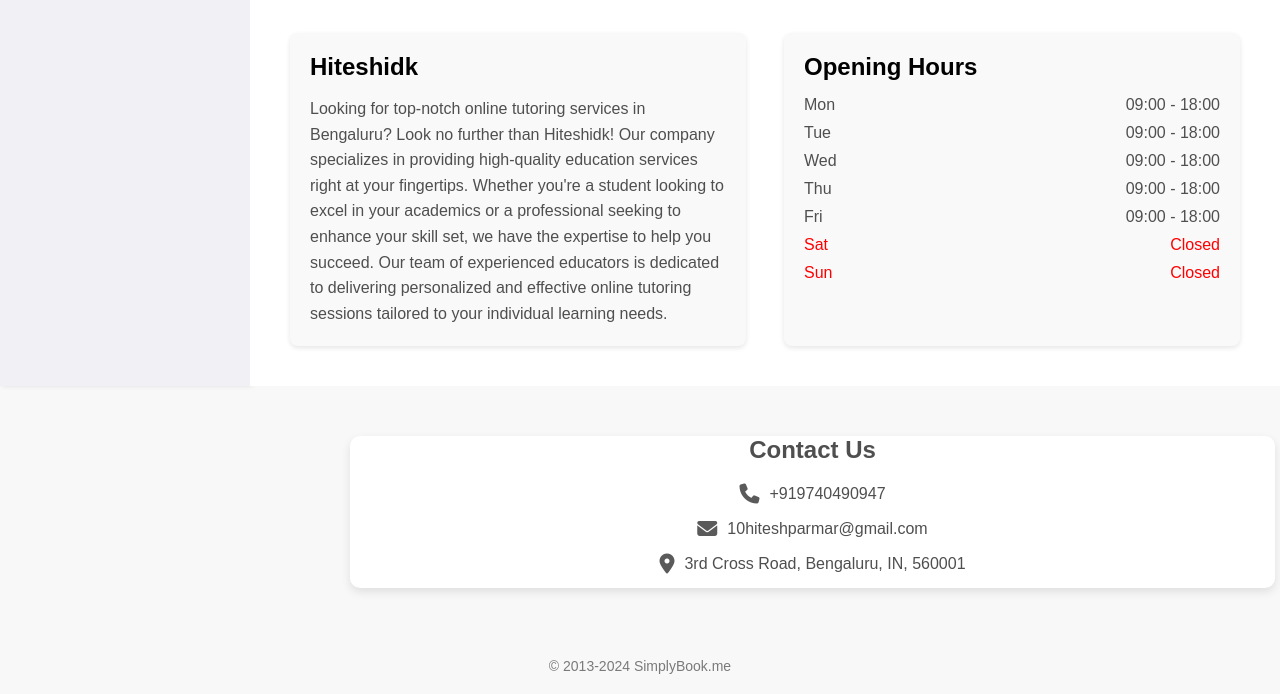
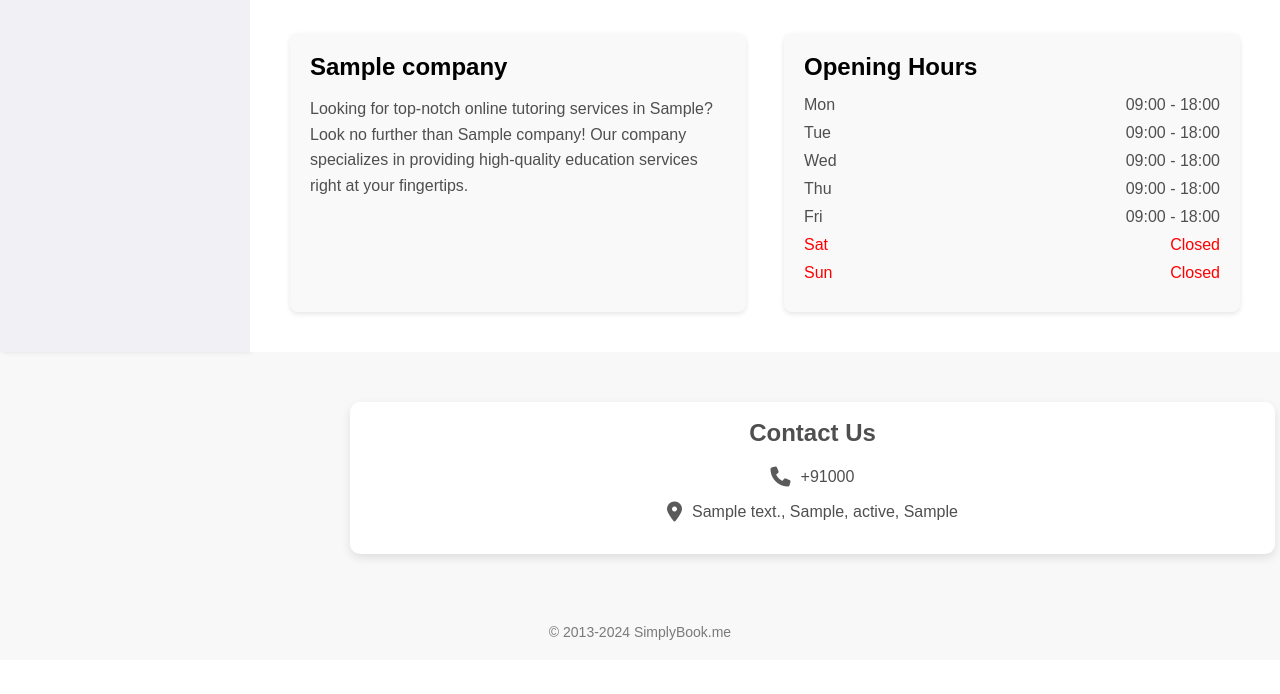
Before and after one commit to Cmdhemanth/simplybooking-replica, a Flask app: template templates/home.html in a window 1280 px wide. Shown: the part 716-1410 px from the top of the page. After the commit the page ends 1356 px from the top, so only its background shows below. Run offline with Flask 3, Linux system fonts and the light colour scheme; the template is opened without the code that fills it: values that come from a table or form of the project are taken from there, others are empty; tables that the repository leaves empty hold one stand-in row (values such as "Sample post"); some libraries are stand-ins or nearby versions.

Commit message:
added logic to load dashboard and booking home

```diff
--- a/app.py
+++ b/app.py
@@ -1,4 +1,4 @@
-from flask import Flask, render_template, redirect, url_for, request
+from flask import Flask, render_template, redirect, url_for, request, make_response
 from flask_sqlalchemy import SQLAlchemy
 
 app = Flask(__name__)
@@ -39,6 +39,27 @@ class CompanyAddress(db.Model):
 
     def __repr__(self):
         return f"{self.company_id}, {self.address}, {self.city}, {self.state}, {self.country}"
+
+class Bookings(db.Model):
+    __tablename__ = 'bookings'
+    id = db.Column(db.Integer, primary_key=True)
+    company_id = db.Column(db.Integer, db.ForeignKey('companies.id'))
+    name = db.Column(db.String(80), nullable=False)
+    phone = db.Column(db.String(80), nullable=False)
+    email = db.Column(db.String(80), nullable=False)
+    date = db.Column(db.String(80), nullable=False)
+    duration = db.Column(db.Integer, nullable=False)
+
+    def __init__(self, company_id, name, phone, email, date, duration):
+        self.company_id = company_id
+        self.name = name
+        self.phone = phone
+        self.email = email
+        self.date = date
+        self.duration = duration
+
+    def __repr__(self):
+        return f"{self.company_id}, {self.name}, {self.phone}, {self.email}, {self.date}, {self.duration}"
 
 @app.route('/', methods=['GET'])
 def index():
@@ -84,9 +105,20 @@ def register_complete(company_id):
         db.session.add(address)
         db.session.commit()
 
-        return render_template('register-complete.html', address=address)
+        return redirect(f"/dashboard/{company_id}")
     else:
         return redirect(url_for('register_name'))
+
+@app.route('/dashboard/<int:company_id>')
+def dashboard(company_id):
+    return render_template('dashboard.html', company_id=company_id)
+
+@app.route('/booking/home/<int:company_id>')
+def booking_home(company_id):
+    company = Company.query.get(company_id)
+    company_location = CompanyAddress.query.get(company_id)
+
+    return render_template('home.html', company=company, company_location=company_location)
 
 if __name__ == "__main__":
     with app.app_context():
--- a/templates/dashboard.html
+++ b/templates/dashboard.html
@@ -57,7 +57,10 @@
 
       <div class="header-side-btns">
         <button class="upgrade-link-btn">Upgrade</button>
-        <button class="website-link-btn">
+        <button
+          class="website-link-btn"
+          onclick="window.location.href='/booking/home/{{company_id}}'"
+        >
           <img
             src="../static/images/link-icon.png"
             alt="link"
--- a/templates/home.html
+++ b/templates/home.html
@@ -1,9 +1,9 @@
 <!DOCTYPE html>
 <html lang="en">
   <head>
-    <meta charset="UTF-8">
-    <meta name="viewport" content="width=device-width, initial-scale=1.0">
-    <title> Booking System</title>
+    <meta charset="UTF-8" />
+    <meta name="viewport" content="width=device-width, initial-scale=1.0" />
+    <title>Booking System</title>
     <style>
       * {
         margin: 0;
@@ -26,7 +26,7 @@
         width: 250px;
         background-color: #f0f0f5;
         padding: 20px;
-            box-shadow: 2px 0 5px rgba(0,0,0,0.1);
+        box-shadow: 2px 0 5px rgba(0, 0, 0, 0.1);
       }
 
       .sidebar ul {
@@ -148,7 +148,6 @@
         color: red;
       }
 
-
       body {
         font-family: Arial, sans-serif;
         background-color: #f8f8f8;
@@ -157,33 +156,32 @@
       /* Contact Section */
       .contact-section {
         display: flex;
-            align-items:center;
+        align-items: center;
         justify-content: center;
         margin-top: 50px;
         margin-bottom: 50px;
-            padding:25px 40px 40px;
-            width:925px;
-            height:152px;
+        padding: 25px 40px 40px;
+        width: 925px;
+        height: 152px;
       }
 
       .contact-box {
         display: flex;
-            flex-direction:column;
-            align-items:center;
+        flex-direction: column;
+        align-items: center;
         justify-content: center;
         margin-top: 50px;
         margin-bottom: 50px;
-            margin-left:350px;
-            padding:25px 40px 40px;
-            width:925px;
-            height:152px;
+        margin-left: 350px;
+        padding: 25px 40px 40px;
+        width: 925px;
+        height: 152px;
         background-color: white;
         border-radius: 10px;
         box-shadow: 0 4px 10px rgba(0, 0, 0, 0.1);
         text-align: center;
-            color:#474747;
-            font-size:16px;
-
+        color: #474747;
+        font-size: 16px;
       }
 
       .contact-box h2 {
@@ -196,7 +194,7 @@
         display: flex;
         flex-direction: column;
         gap: 15px;
-            align-items:center;
+        align-items: center;
       }
 
       .info-item {
@@ -204,8 +202,8 @@
         align-items: center;
         font-size: 16px;
         color: #4f4f4f;
-            align-items:center;
-            text-align:center;
+        align-items: center;
+        text-align: center;
       }
 
       .info-item i {
@@ -243,9 +241,12 @@
       <div class="main-content">
         <!-- Header Section with Image and Button -->
         <div class="header">
-                <img src="https://www.shutterstock.com/image-illustration/abstract-3d-numbers-background-computer-600nw-1165123768.jpg "style="width: 900px; height: 220;">
+          <img
+            src="https://www.shutterstock.com/image-illustration/abstract-3d-numbers-background-computer-600nw-1165123768.jpg "
+            style="width: 900px; height: 220"
+          />
           <div class="header-text">
-                    <h1>Hiteshidk</h1>
+            <h1>{{company.name}}</h1>
             <button class="book-now-btn">Book Now</button>
           </div>
         </div>
@@ -254,8 +255,13 @@
         <div class="info-section">
           <!-- Hiteshidk Description -->
           <div class="info-box">
-                    <h2>Hiteshidk</h2>
-                    <p>Looking for top-notch online tutoring services in Bengaluru? Look no further than Hiteshidk! Our company specializes in providing high-quality education services right at your fingertips. Whether you're a student looking to excel in your academics or a professional seeking to enhance your skill set, we have the expertise to help you succeed. Our team of experienced educators is dedicated to delivering personalized and effective online tutoring sessions tailored to your individual learning needs.</p>
+            <h2>{{company.name}}</h2>
+            <p>
+              Looking for top-notch online tutoring services in
+              {{company_location.city}}? Look no further than {{company.name}}!
+              Our company specializes in providing high-quality education
+              services right at your fingertips.
+            </p>
           </div>
 
           <!-- Opening Hours -->
@@ -275,21 +281,20 @@
       </div>
     </div>
 
-
+    <div>
       <div class="contact-box">
         <h2>Contact Us</h2>
         <div class="contact-info">
           <div class="info-item">
             <i class="fas fa-phone"></i>
-                    <span>+919740490947</span>
-                </div>
-                <div class="info-item">
-                    <i class="fas fa-envelope"></i>
-                    <span>10hiteshparmar@gmail.com</span>
+            <span>+91{{company.phone}}</span>
           </div>
           <div class="info-item">
             <i class="fas fa-map-marker-alt"></i>
-                    <span>3rd Cross Road, Bengaluru, IN, 560001</span>
+            <span
+              >{{company_location.address}}, {{company_location.city}},
+              {{company_location.state}}, {{company_location.country}}</span
+            >
           </div>
         </div>
       </div>
@@ -301,6 +306,9 @@
     </footer>
 
     <!-- Font Awesome for icons -->
-    <script src="https://kit.fontawesome.com/a076d05399.js" crossorigin="anonymous"></script>
+    <script
+      src="https://kit.fontawesome.com/a076d05399.js"
+      crossorigin="anonymous"
+    ></script>
   </body>
 </html>
```
Lines whose indentation alone changed are shown as unchanged.
